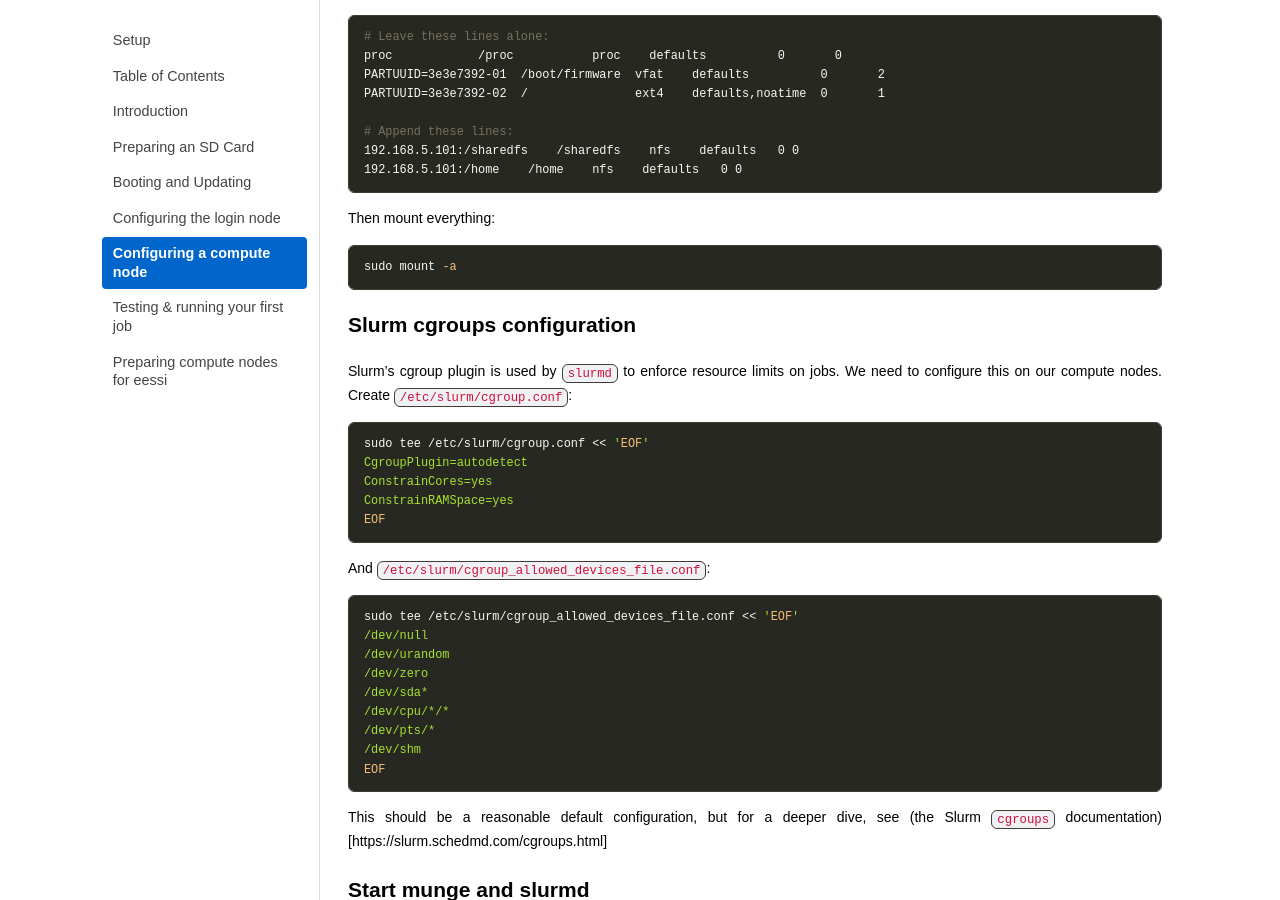
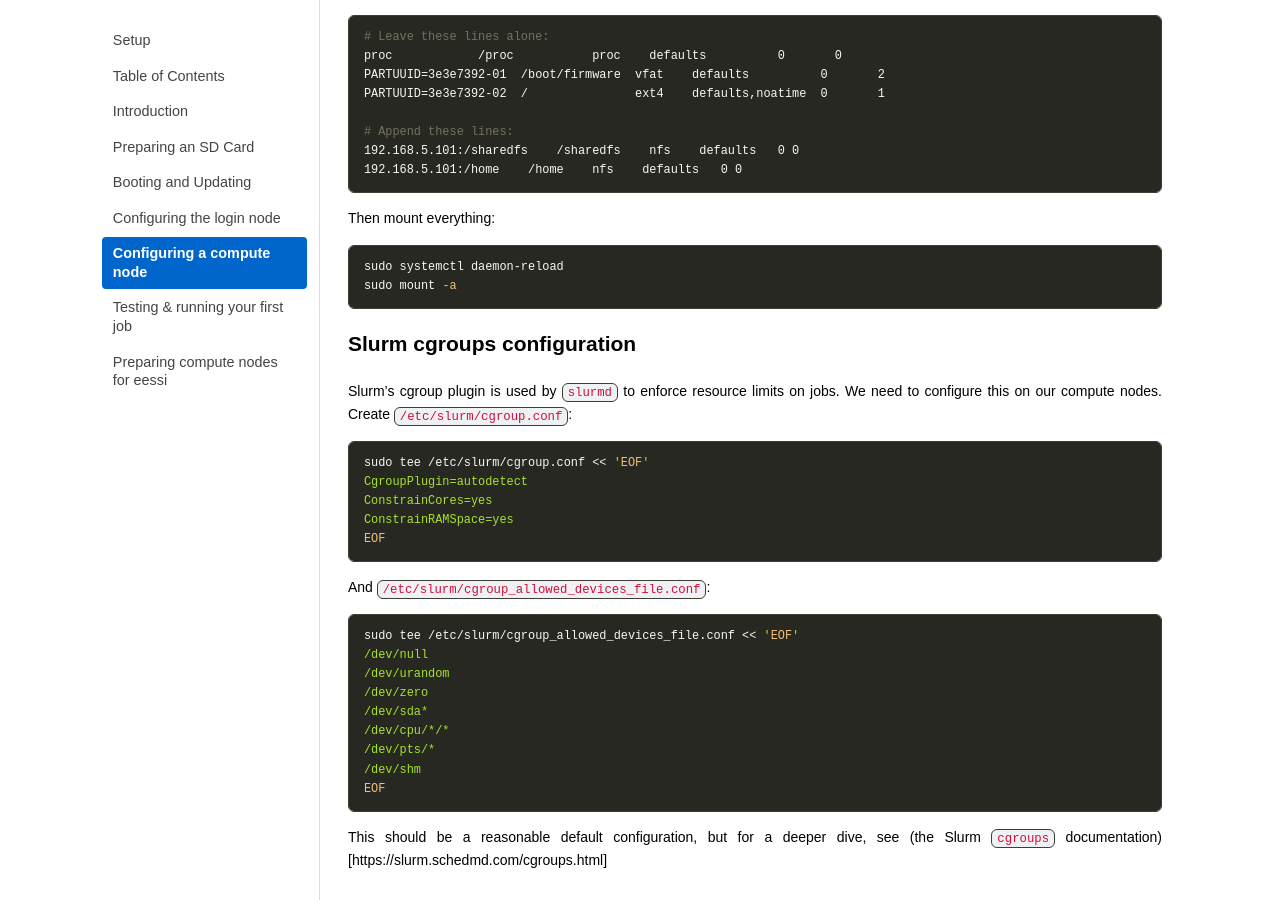
Before and after one commit to carpentriesoffline/Building_a_miniHPC_for_Training, a Jekyll site: the page built from 05-configurationCompute.md, in a window 1280 px wide and 900 px high, scrolled down 3673 px. Built offline with Jekyll 4.4.1, drawn with Linux system fonts in a browser that asks for light colours.

Commit message:
Add daemon-reload step before mount

````diff
--- a/05-configurationCompute.md
+++ b/05-configurationCompute.md
@@ -189,6 +189,7 @@ PARTUUID=3e3e7392-02  /               ext4    defaults,noatime  0       1
 Then mount everything:
 
 ```bash
+sudo systemctl daemon-reload
 sudo mount -a
 ```
 
````
